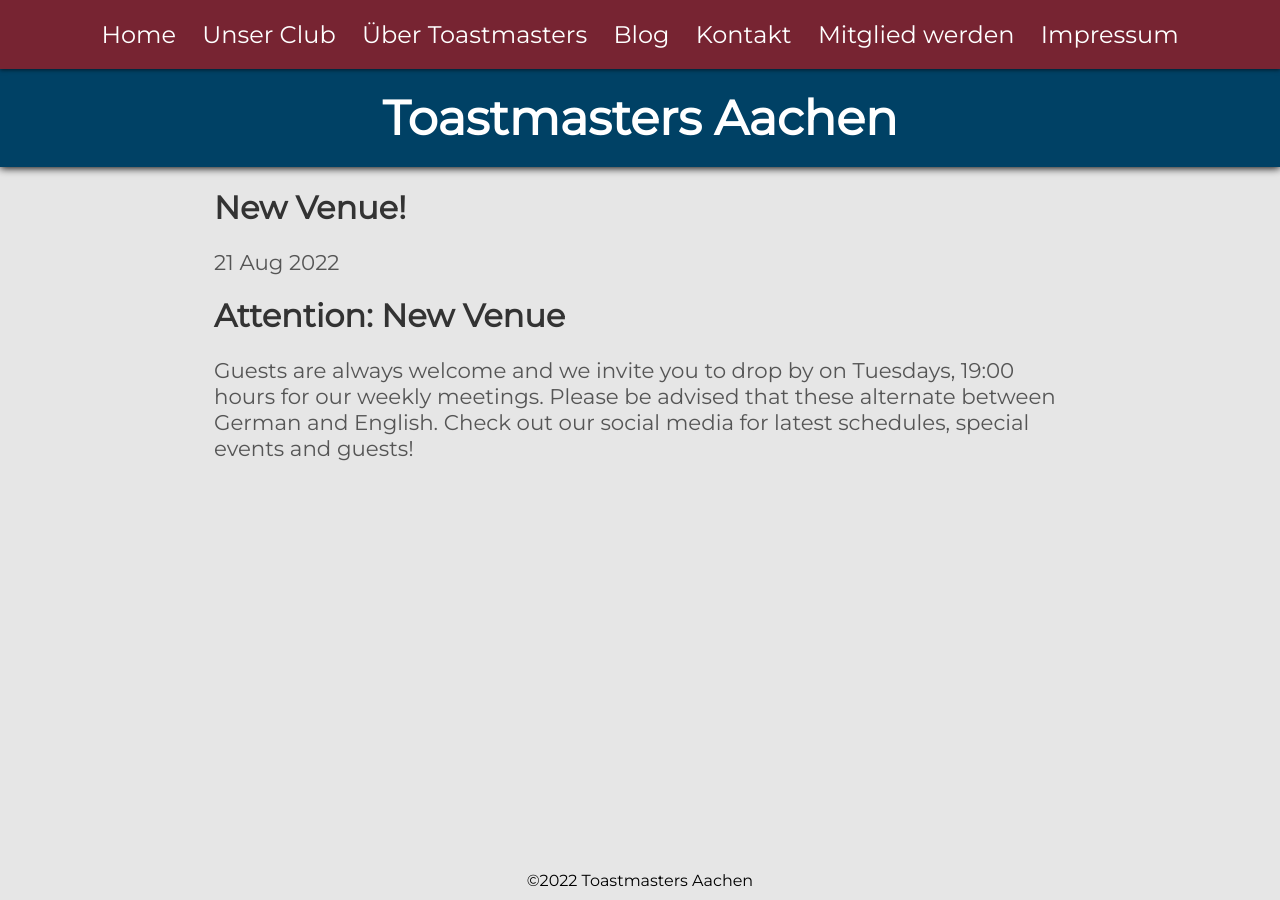
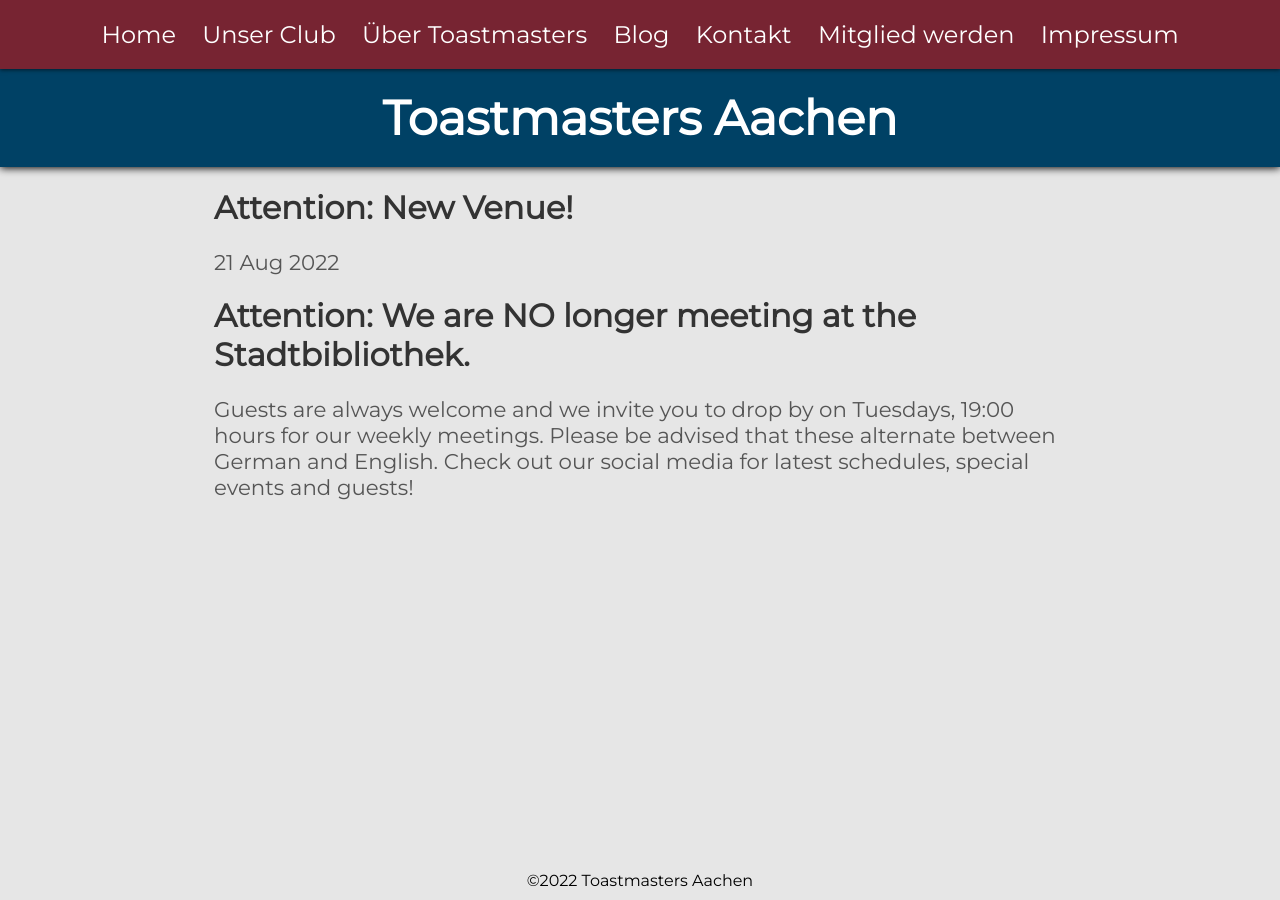
Before and after one commit to toastmasters-aachen/toastmasters-aachen.github.io, a Jekyll site: the page built from _posts/2022-08-16-new-venue.md, in a window 1280 px wide. Built offline with Jekyll 4.4.1, drawn with Linux system fonts in a browser that asks for light colours.

Commit message:
Update 2022-08-16-new-venue.md

```diff
--- a/_posts/2022-08-16-new-venue.md
+++ b/_posts/2022-08-16-new-venue.md
@@ -1,12 +1,12 @@
 ---
 layout: post
 date: 2022-08-21
-title: "New Venue!"
+title: "Attention: New Venue!"
 category: news
 published: true
 excerpt: "Toastmasters Aachen e.V. is now meeting offline at Käthe-Kollwitz Berufschule!"
 ---
 
-# Attention: New Venue
+# Attention: We are NO longer meeting at the Stadtbibliothek.
 
 Guests are always welcome and we invite you to drop by on Tuesdays, 19:00 hours for our weekly meetings.  Please be advised that these alternate between German and English.  Check out our social media for latest schedules, special events and guests!
```
